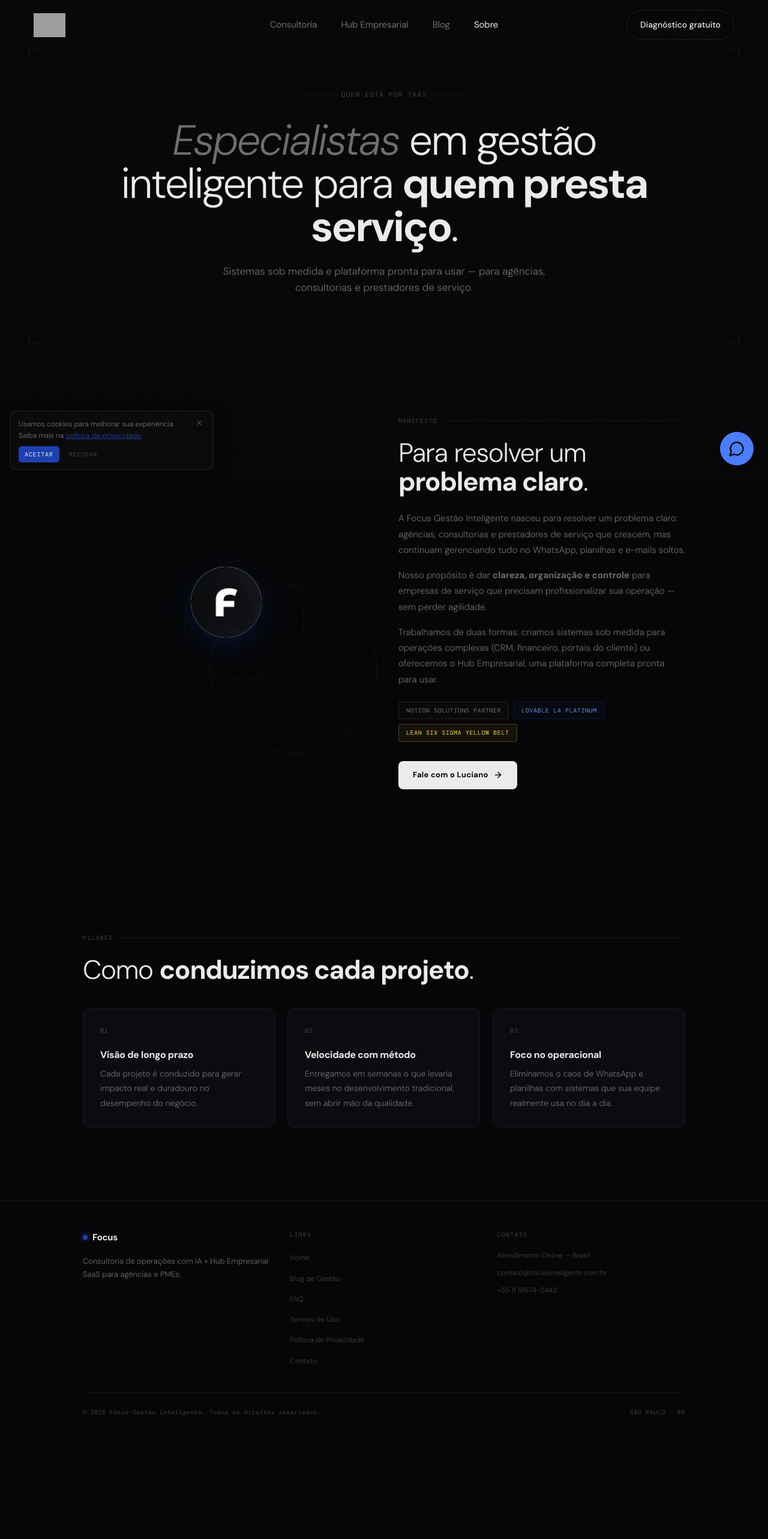
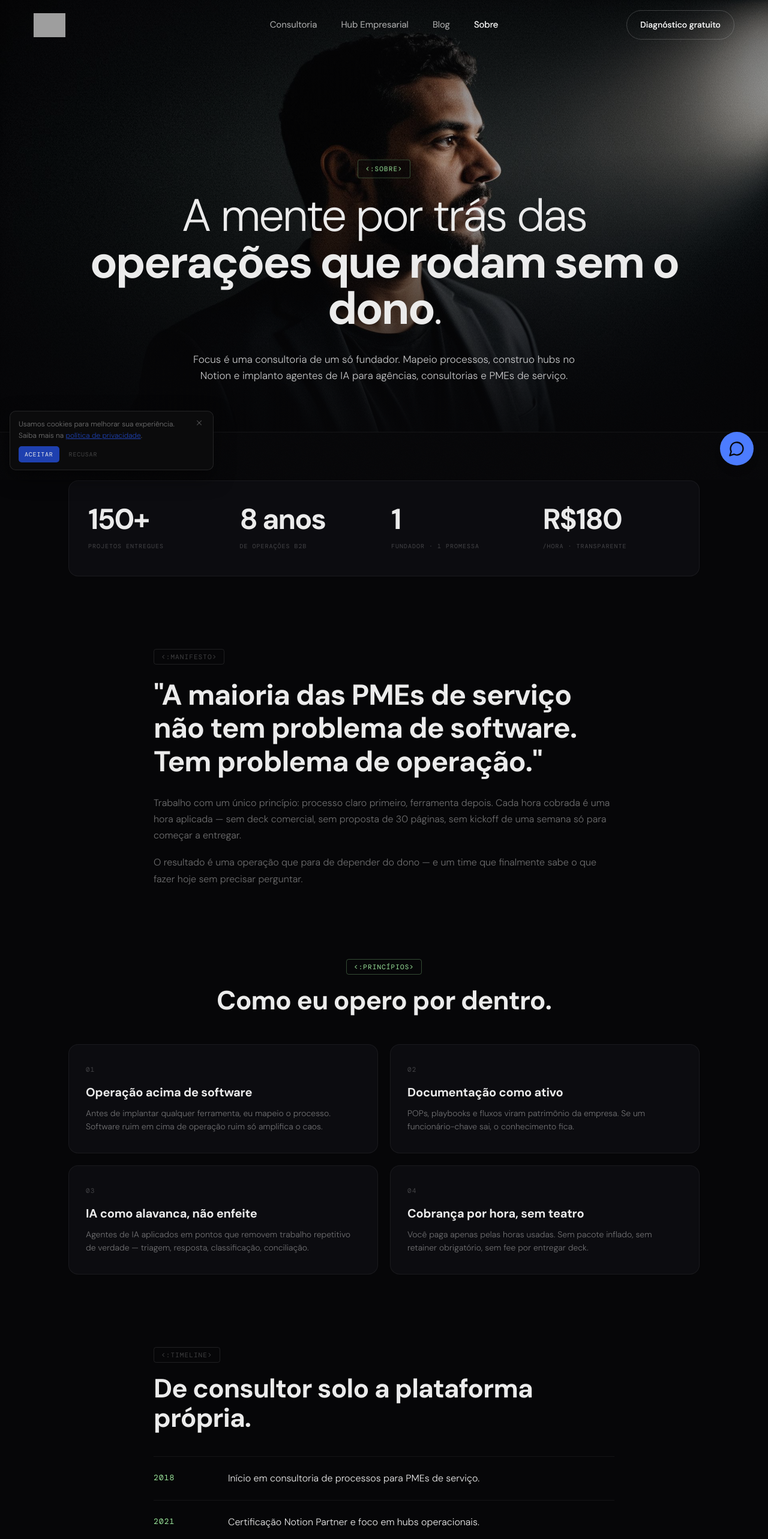
Before and after one commit to LucianoSantos95/gestaofocus-prime, a React (Vite) app: page /sobre in a window 1280 px wide. Shown: the top 2566 px of the page at 60% size. Before the commit the page ends 2411 px from the top, so only its background shows below. Built offline with nearby package versions, Linux system fonts and the light colour scheme; grey boxes are pictures that could not be loaded.

Commit message:
Changes
Co-authored-by: LucianoSantos95 <201101409+LucianoSantos95@users.noreply.github.com>

```diff
--- a/src/pages/AboutFocus.tsx
+++ b/src/pages/AboutFocus.tsx
@@ -1,120 +1,380 @@
-import { Link } from "react-router-dom";
 import SEOHead from "@/components/SEOHead";
+import Navigation from "@/components/Navigation";
+import Footer from "@/components/Footer";
+import TalkToLuciano, { WA_LINK } from "@/components/TalkToLuciano";
 import { ArrowRight } from "lucide-react";
-import focusLogo from "@/assets/focus-logo-circle.png";
+import founderHero from "@/assets/about-founder-hero.jpg";
 
 const AboutFocus = () => {
+  const numbers = [
+    { v: "150+", l: "PROJETOS ENTREGUES" },
+    { v: "8 anos", l: "DE OPERAÇÕES B2B" },
+    { v: "1", l: "FUNDADOR · 1 PROMESSA" },
+    { v: "R$180", l: "/HORA · TRANSPARENTE" },
+  ];
+
+  const principles = [
+    {
+      n: "01",
+      t: "Operação acima de software",
+      d: "Antes de implantar qualquer ferramenta, eu mapeio o processo. Software ruim em cima de operação ruim só amplifica o caos.",
+    },
+    {
+      n: "02",
+      t: "Documentação como ativo",
+      d: "POPs, playbooks e fluxos viram patrimônio da empresa. Se um funcionário-chave sai, o conhecimento fica.",
+    },
+    {
+      n: "03",
+      t: "IA como alavanca, não enfeite",
+      d: "Agentes de IA aplicados em pontos que removem trabalho repetitivo de verdade — triagem, resposta, classificação, conciliação.",
+    },
+    {
+      n: "04",
+      t: "Cobrança por hora, sem teatro",
+      d: "Você paga apenas pelas horas usadas. Sem pacote inflado, sem retainer obrigatório, sem fee por entregar deck.",
+    },
+  ];
+
+  const timeline = [
+    { y: "2018", t: "Início em consultoria de processos para PMEs de serviço." },
+    { y: "2021", t: "Certificação Notion Partner e foco em hubs operacionais." },
+    { y: "2024", t: "Integração de agentes de IA em fluxos de PMEs e agências." },
+    { y: "2026", t: "Lançamento do Hub Empresarial (SaaS) e estrutura Focus Custom." },
+  ];
+
   return (
     <div className="min-h-screen" style={{ background: "var(--bg)" }}>
       <SEOHead
-        title="Sobre a Focus | Gestão para Agências e Consultorias"
-        description="Especialistas em gestão inteligente para agências, consultorias e prestadores de serviço. Sistemas sob medida e plataforma pronta para usar."
-        canonical="/sobre-focus"
-        keywords="gestão para agências, consultoria gestão empresarial, sistemas para prestadores de serviço"
+        title="Sobre · Focus — A consultoria por trás de operações que rodam sem o dono"
+        description="Focus é a consultoria de operações com IA de Luciano. 150+ projetos entregues para agências, consultorias e PMEs de serviço."
+        canonical="/sobre"
+        keywords="sobre focus, luciano focus, consultoria operações IA, notion partner brasil"
       />
 
-      {/* HERO */}
-      <section className="relative overflow-hidden" style={{ padding: "140px 24px 80px" }}>
-        <div className="hero-grid" />
-        <span className="corner corner-tl" />
-        <span className="corner corner-tr" />
-        <span className="corner corner-bl" />
-        <span className="corner corner-br" />
+      <Navigation />
 
-        <div className="container-focus relative z-10 text-center">
-          <p className="hero-eyebrow anim-up" style={{ justifyContent: "center" }}>
-            Quem está por trás
-          </p>
-          <h1 className="hero-title anim-up-1 mx-auto" style={{ maxWidth: 880, fontSize: "clamp(40px, 5.5vw, 72px)" }}>
-            <em>Especialistas</em> em gestão inteligente para <strong>quem presta serviço</strong>.
+      {/* HERO — big portrait background */}
+      <section
+        className="relative overflow-hidden"
+        style={{ minHeight: "90vh", borderBottom: "1px solid var(--line)" }}
+      >
+        <img
+          src={founderHero}
+          alt="Luciano · Fundador da Focus"
+          style={{
+            position: "absolute",
+            inset: 0,
+            width: "100%",
+            height: "100%",
+            objectFit: "cover",
+            objectPosition: "center 30%",
+          }}
+        />
+        <div
+          style={{
+            position: "absolute",
+            inset: 0,
+            background:
+              "linear-gradient(180deg, rgba(6,6,8,0.55) 0%, rgba(6,6,8,0.30) 35%, rgba(6,6,8,0.90) 100%)",
+          }}
+        />
+
+        <div
+          className="container-focus relative z-10 flex flex-col items-center justify-end text-center"
+          style={{ minHeight: "90vh", padding: "180px 24px 80px" }}
+        >
+          <span
+            className="anim-up inline-block mb-6"
+            style={{
+              fontFamily: "var(--font-mono)",
+              fontSize: 11,
+              color: "#9DE89D",
+              border: "1px solid rgba(157,232,157,0.30)",
+              borderRadius: 4,
+              padding: "5px 12px",
+              letterSpacing: "0.10em",
+              background: "rgba(6,6,8,0.5)",
+            }}
+          >
+            &lt;:SOBRE&gt;
+          </span>
+
+          <h1
+            className="hero-title anim-up-1"
+            style={{
+              maxWidth: 1000,
+              fontSize: "clamp(40px, 6vw, 76px)",
+              color: "var(--text)",
+            }}
+          >
+            A mente por trás das <strong>operações que rodam sem o dono</strong>.
           </h1>
-          <p className="hero-subtitle anim-up-2 mx-auto mt-6" style={{ maxWidth: 600 }}>
-            Sistemas sob medida e plataforma pronta para usar — para agências, consultorias e prestadores de serviço.
+
+          <p
+            className="hero-subtitle anim-up-2 mx-auto mt-8"
+            style={{ maxWidth: 640, color: "rgba(230,230,232,0.85)" }}
+          >
+            Focus é uma consultoria de um só fundador. Mapeio processos, construo hubs no Notion e
+            implanto agentes de IA para agências, consultorias e PMEs de serviço.
           </p>
         </div>
       </section>
 
-      {/* BIO GRID */}
-      <section className="container-focus section-padding">
-        <div className="grid md:grid-cols-2 gap-12 items-center">
-          {/* Avatar com anéis */}
-          <div className="relative flex items-center justify-center" style={{ minHeight: 320 }}>
-            <span className="sv-ring sv-ring-1" />
-            <span className="sv-ring sv-ring-2" />
-            <img
-              src={focusLogo}
-              alt="Focus Gestão Inteligente"
-              width={120}
-              height={120}
+      {/* NUMBERS */}
+      <section className="container-focus" style={{ padding: "80px 24px 40px" }}>
+        <div
+          className="grid grid-cols-2 md:grid-cols-4 gap-6 max-w-6xl mx-auto"
+          style={{
+            border: "1px solid var(--line)",
+            borderRadius: 16,
+            padding: "40px 32px",
+            background: "var(--bg2)",
+          }}
+        >
+          {numbers.map((n) => (
+            <div key={n.l} className="text-center md:text-left">
+              <p
+                style={{
+                  fontSize: "clamp(32px, 4vw, 48px)",
+                  fontWeight: 600,
+                  letterSpacing: "-0.04em",
+                  color: "var(--text)",
+                  lineHeight: 1,
+                }}
+              >
+                {n.v}
+              </p>
+              <p
+                style={{
+                  fontSize: 10,
+                  color: "var(--text3)",
+                  fontFamily: "var(--font-mono)",
+                  letterSpacing: "0.10em",
+                  marginTop: 12,
+                }}
+              >
+                {n.l}
+              </p>
+            </div>
+          ))}
+        </div>
+      </section>
+
+      {/* MANIFESTO */}
+      <section className="container-focus" style={{ padding: "80px 24px" }}>
+        <div className="max-w-3xl mx-auto">
+          <span
+            style={{
+              fontFamily: "var(--font-mono)",
+              fontSize: 11,
+              color: "var(--text3)",
+              border: "1px solid var(--line2)",
+              borderRadius: 4,
+              padding: "5px 12px",
+              letterSpacing: "0.10em",
+            }}
+          >
+            &lt;:MANIFESTO&gt;
+          </span>
+          <h2
+            style={{
+              fontSize: "clamp(28px, 4vw, 48px)",
+              lineHeight: 1.15,
+              fontWeight: 600,
+              letterSpacing: "-0.02em",
+              marginTop: 24,
+            }}
+          >
+            "A maioria das PMEs de serviço{" "}
+            <strong>não tem problema de software.</strong> Tem problema de operação."
+          </h2>
+          <p style={{ color: "var(--text2)", fontSize: 16, lineHeight: 1.7, marginTop: 28 }}>
+            Trabalho com um único princípio: processo claro primeiro, ferramenta depois. Cada hora
+            cobrada é uma hora aplicada — sem deck comercial, sem proposta de 30 páginas, sem
+            kickoff de uma semana só para começar a entregar.
+          </p>
+          <p style={{ color: "var(--text2)", fontSize: 16, lineHeight: 1.7, marginTop: 18 }}>
+            O resultado é uma operação que para de depender do dono — e um time que finalmente sabe
+            o que fazer hoje sem precisar perguntar.
+          </p>
+        </div>
+      </section>
+
+      {/* PRINCIPLES — Sanjaya cards */}
+      <section className="container-focus" style={{ padding: "40px 24px 80px" }}>
+        <div className="max-w-6xl mx-auto">
+          <div className="text-center mb-12">
+            <span
               style={{
-                width: 120,
-                height: 120,
-                borderRadius: "50%",
-                border: "1px solid rgba(30,64,175,0.25)",
-                boxShadow: "0 12px 40px rgba(30,64,175,0.20)",
-                position: "relative",
-                zIndex: 1,
-                objectFit: "cover",
-                background: "#0a0a0a",
+                fontFamily: "var(--font-mono)",
+                fontSize: 11,
+                color: "#9DE89D",
+                border: "1px solid rgba(157,232,157,0.30)",
+                borderRadius: 4,
+                padding: "5px 12px",
+                letterSpacing: "0.10em",
               }}
-            />
+            >
+              &lt;:PRINCÍPIOS&gt;
+            </span>
+            <h2
+              style={{
+                fontSize: "clamp(28px, 4vw, 44px)",
+                lineHeight: 1.1,
+                fontWeight: 600,
+                letterSpacing: "-0.02em",
+                marginTop: 20,
+              }}
+            >
+              Como eu <strong>opero por dentro</strong>.
+            </h2>
           </div>
 
-          {/* Bio */}
-          <div>
-            <p className="sec-label">Manifesto</p>
-            <h2 style={{ marginBottom: 24 }}>
-              Para resolver um <strong>problema claro</strong>.
-            </h2>
-            <div style={{ color: "var(--text2)", fontSize: 15, lineHeight: 1.85, marginBottom: 24 }}>
-              <p style={{ marginBottom: 16 }}>
-                A Focus Gestão Inteligente nasceu para resolver um problema claro: agências, consultorias e prestadores de
-                serviço que crescem, mas continuam gerenciando tudo no WhatsApp, planilhas e e-mails soltos.
-              </p>
-              <p style={{ marginBottom: 16 }}>
-                Nosso propósito é dar <strong>clareza, organização e controle</strong> para empresas de serviço que precisam
-                profissionalizar sua operação — sem perder agilidade.
-              </p>
-              <p>
-                Trabalhamos de duas formas: criamos sistemas sob medida para operações complexas (CRM, financeiro, portais
-                do cliente) ou oferecemos o Hub Empresarial, uma plataforma completa pronta para usar.
-              </p>
-            </div>
-
-            <div className="flex flex-wrap gap-2 mb-8">
-              <span className="sb sb-w">Notion Solutions Partner</span>
-              <span className="sb sb-b">Lovable L4 Platinum</span>
-              <span className="sb sb-y">Lean Six Sigma Yellow Belt</span>
-            </div>
-
-            <Link to="/contato" className="btn-main">
-              Fale com o Luciano
-              <ArrowRight className="w-4 h-4 ml-2" />
-            </Link>
+          <div className="grid md:grid-cols-2 gap-5">
+            {principles.map((p) => (
+              <article
+                key={p.n}
+                style={{
+                  background: "var(--bg2)",
+                  border: "1px solid var(--line)",
+                  borderRadius: 16,
+                  padding: "32px 28px",
+                  transition: "border-color 0.3s ease",
+                }}
+                className="hover:border-[color:var(--line2)]"
+              >
+                <p
+                  style={{
+                    fontFamily: "var(--font-mono)",
+                    fontSize: 11,
+                    color: "var(--text3)",
+                    letterSpacing: "0.10em",
+                    marginBottom: 14,
+                  }}
+                >
+                  {p.n}
+                </p>
+                <h3
+                  style={{
+                    fontSize: 20,
+                    fontWeight: 600,
+                    letterSpacing: "-0.01em",
+                    color: "var(--text)",
+                    marginBottom: 10,
+                  }}
+                >
+                  {p.t}
+                </h3>
+                <p style={{ color: "var(--text2)", fontSize: 14, lineHeight: 1.6 }}>{p.d}</p>
+              </article>
+            ))}
           </div>
         </div>
       </section>
 
-      {/* PILARES */}
-      <section className="container-focus section-padding">
-        <p className="sec-label">Pilares</p>
-        <h2 style={{ maxWidth: 720, marginBottom: 40 }}>
-          Como <strong>conduzimos cada projeto</strong>.
-        </h2>
-        <div className="grid md:grid-cols-3 gap-5">
-          {[
-            { n: "01", t: "Visão de longo prazo", d: "Cada projeto é conduzido para gerar impacto real e duradouro no desempenho do negócio." },
-            { n: "02", t: "Velocidade com método", d: "Entregamos em semanas o que levaria meses no desenvolvimento tradicional, sem abrir mão da qualidade." },
-            { n: "03", t: "Foco no operacional", d: "Eliminamos o caos de WhatsApp e planilhas com sistemas que sua equipe realmente usa no dia a dia." },
-          ].map((p) => (
-            <div key={p.n} className="card">
-              <p className="card-num">{p.n}</p>
-              <h3>{p.t}</h3>
-              <p style={{ color: "var(--text2)", marginTop: 8, fontSize: 14 }}>{p.d}</p>
-            </div>
-          ))}
+      {/* TIMELINE */}
+      <section className="container-focus" style={{ padding: "40px 24px 80px" }}>
+        <div className="max-w-3xl mx-auto">
+          <div className="mb-10">
+            <span
+              style={{
+                fontFamily: "var(--font-mono)",
+                fontSize: 11,
+                color: "var(--text3)",
+                border: "1px solid var(--line2)",
+                borderRadius: 4,
+                padding: "5px 12px",
+                letterSpacing: "0.10em",
+              }}
+            >
+              &lt;:TIMELINE&gt;
+            </span>
+            <h2
+              style={{
+                fontSize: "clamp(28px, 4vw, 44px)",
+                lineHeight: 1.1,
+                fontWeight: 600,
+                letterSpacing: "-0.02em",
+                marginTop: 20,
+              }}
+            >
+              De consultor solo a <strong>plataforma própria</strong>.
+            </h2>
+          </div>
+
+          <div className="flex flex-col">
+            {timeline.map((t, i) => (
+              <div
+                key={t.y}
+                className="grid grid-cols-[100px_1fr] gap-6"
+                style={{
+                  padding: "24px 0",
+                  borderTop: i === 0 ? "1px solid var(--line)" : "none",
+                  borderBottom: "1px solid var(--line)",
+                }}
+              >
+                <p
+                  style={{
+                    fontFamily: "var(--font-mono)",
+                    fontSize: 13,
+                    color: "#9DE89D",
+                    letterSpacing: "0.08em",
+                  }}
+                >
+                  {t.y}
+                </p>
+                <p style={{ color: "var(--text)", fontSize: 16, lineHeight: 1.5 }}>{t.t}</p>
+              </div>
+            ))}
+          </div>
         </div>
       </section>
+
+      {/* CTA FINAL */}
+      <section className="container-focus" style={{ padding: "60px 24px 120px" }}>
+        <div
+          className="text-center mx-auto"
+          style={{
+            maxWidth: 720,
+            border: "1px solid var(--line)",
+            borderRadius: 16,
+            padding: "60px 32px",
+            background: "var(--bg2)",
+          }}
+        >
+          <p
+            style={{
+              fontFamily: "var(--font-mono)",
+              fontSize: 11,
+              color: "var(--text3)",
+              letterSpacing: "0.10em",
+              marginBottom: 18,
+            }}
+          >
+            &lt;:CONVERSA DIRETA&gt;
+          </p>
+          <h2
+            style={{
+              fontSize: "clamp(28px, 4vw, 44px)",
+              lineHeight: 1.1,
+              fontWeight: 600,
+              letterSpacing: "-0.02em",
+              marginBottom: 16,
+            }}
+          >
+            Quer entender se faz sentido para você?
+          </h2>
+          <p style={{ color: "var(--text2)", fontSize: 15, marginBottom: 32 }}>
+            ~30 min por WhatsApp. Sem deck, sem proposta inflada, sem pressão.
+          </p>
+          <div className="flex justify-center">
+            <TalkToLuciano />
+          </div>
+        </div>
+      </section>
+
+      <Footer />
     </div>
   );
 };
```
